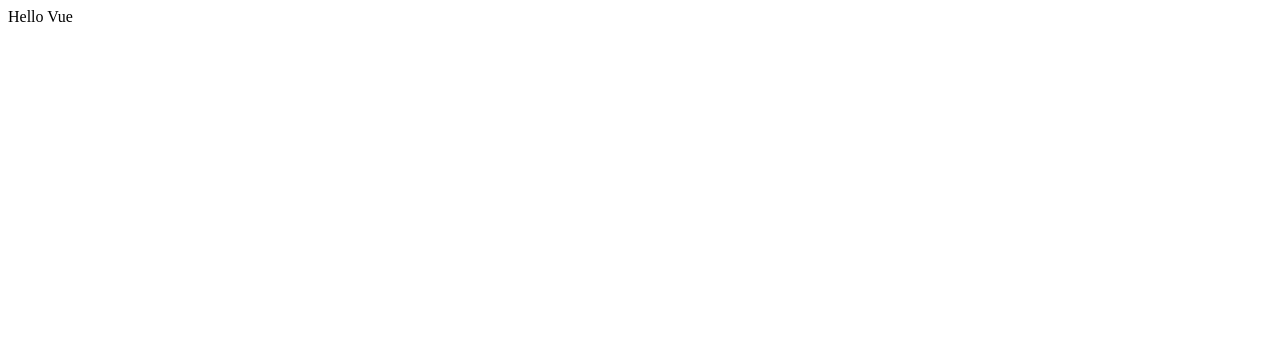
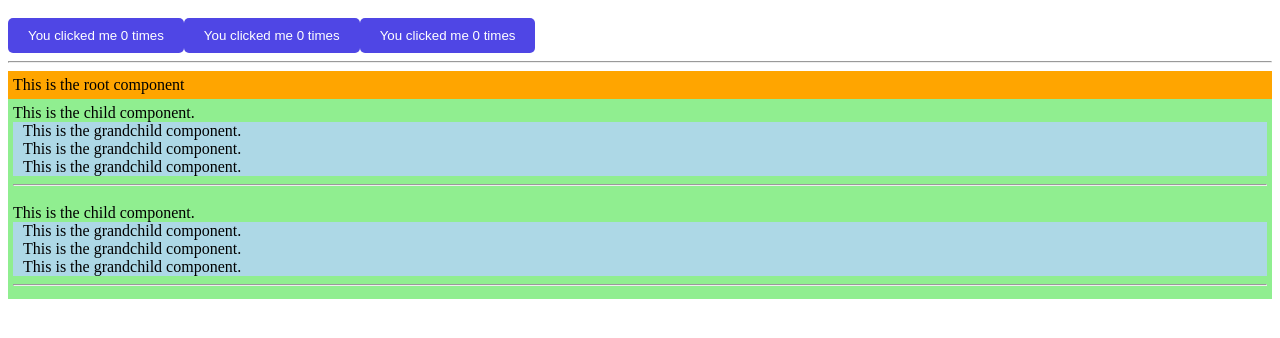
Before and after one commit to lilianam37/learn-vue-3-with-bingyang, a Vue app: page / in a window 1280 px wide. Shown: the top 338 px of the page. Built offline with nearby package versions, Linux system fonts and the light colour scheme.

Commit message:
introduction to vue components

```diff
--- a/src/App.vue
+++ b/src/App.vue
@@ -1,13 +1,24 @@
 <template>
   <div>
-    Hello Vue
+   <ButtonCounter></ButtonCounter>
+   <ButtonCounter></ButtonCounter>
+
+   <button-counter></button-counter>
+   <hr/>
+   <div style="background-color: orange; padding: 5px;">
+    This is the root component
+   </div>
+   <ComponentA></ComponentA>
+   <ComponentA></ComponentA>
   </div>
 </template>
 
 <script setup>
+import ButtonCounter from './ButtonCounter.vue';
+import ComponentA from './ComponentA.vue';
+
 
 </script>
 
-<style lang="scss" scoped>
-
+<style scoped>
 </style>
--- /dev/null
+++ b/src/ButtonCounter.vue
@@ -0,0 +1,26 @@
+<template>
+  <button @click="count++">You clicked me {{ count }} times</button>
+</template>
+
+<script setup>
+import {ref } from 'vue'
+let count=ref(0)
+</script>
+
+<style scoped>
+button {
+  background-color: #4f46e5;
+  color: #fff;
+  border: none;
+  padding: 10px 20px;
+  border-radius: 5px;
+  cursor: pointer;
+  margin-top: 10px;
+  transition: all 0.2s;
+}
+
+button:hover {
+  background-color: #4138d9;
+  box-shadow: 0 4px 8px rgba(0, 0, 0, 0.2);
+}
+</style>
--- /dev/null
+++ b/src/ComponentA.vue
@@ -0,0 +1,18 @@
+<template>
+  <div style="background-color: lightgreen; padding: 5px">
+    This is the child component.
+   <ComponentB></ComponentB>
+   <ComponentB></ComponentB>
+   <ComponentB></ComponentB>
+   <hr/>
+  </div>
+</template>
+
+<script setup>
+import ComponentB from './ComponentB.vue';
+
+
+</script>
+
+<style scoped>
+</style>
--- /dev/null
+++ b/src/ComponentB.vue
@@ -0,0 +1,9 @@
+<template>
+  <div style="background-color: lightblue; padding-left: 10px">
+    This is the grandchild component.
+  </div>
+</template>
+
+<script setup></script>
+
+<style scoped></style>
```
